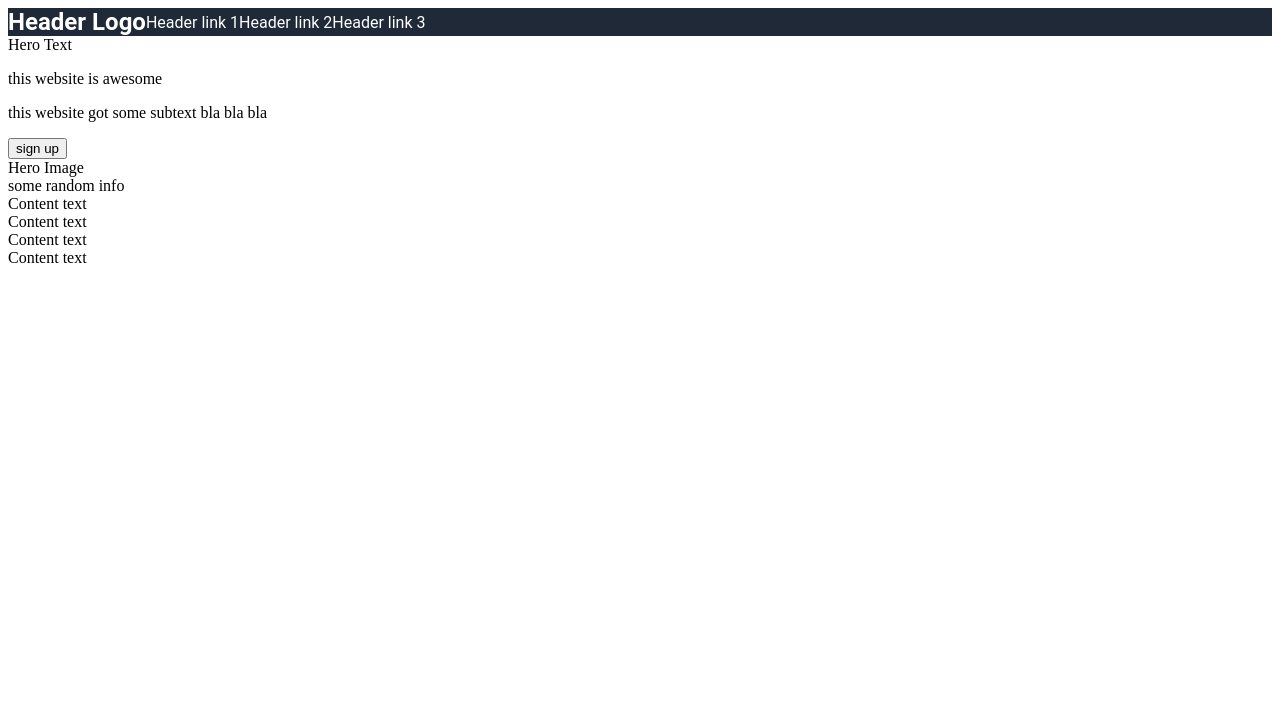
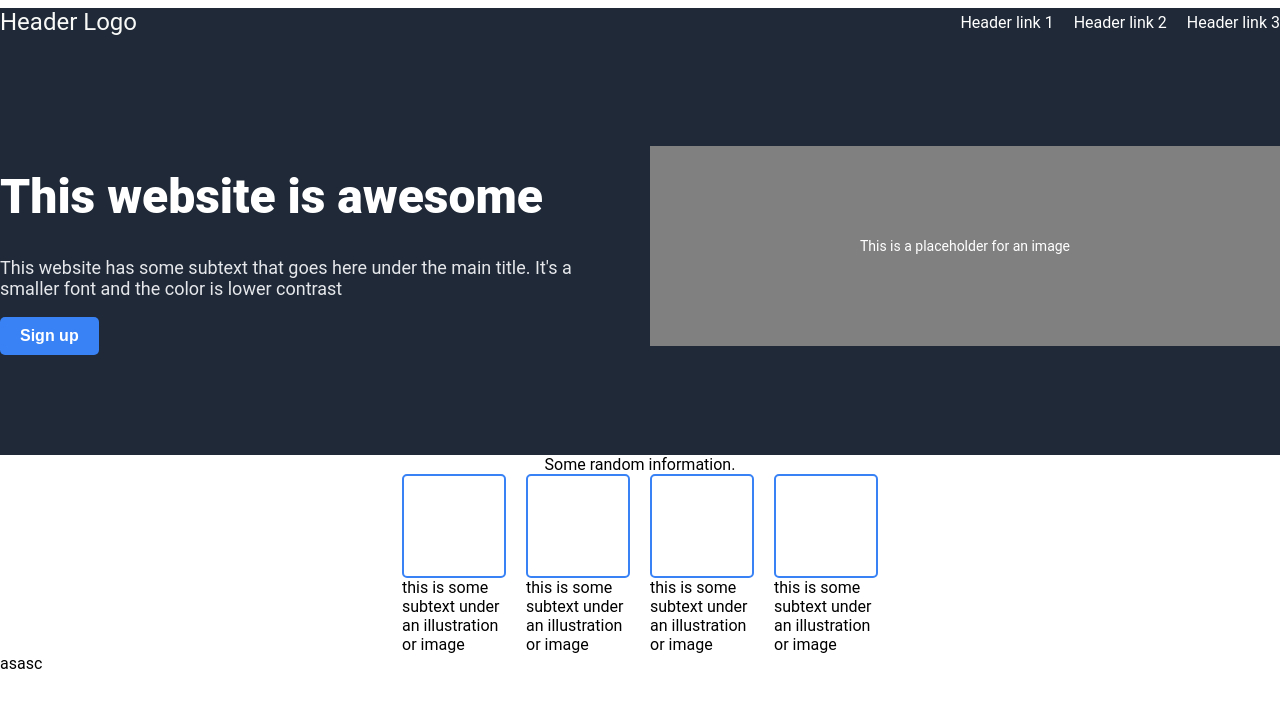
Before and after one commit to izzuddinyazidd/landing-apge, a plain HTML site: page index.html in a window 1280 px wide. Drawn offline with Linux system fonts and the light colour scheme.

Commit message:
added more css and html

```diff
--- a/index.html
+++ b/index.html
@@ -1,48 +1,64 @@
 <!DOCTYPE html>
 <html lang="en">
   <head>
-    <meta charset="UTF-8">
-    <meta name="viewport" content="width=device-width, initial-scale=1.0">
+    <meta charset="UTF-8" />
+    <meta name="viewport" content="width=device-width, initial-scale=1.0" />
     <title>Document</title>
-    <link rel="stylesheet" href="style.css">
+    <link rel="stylesheet" href="style.css" />
   </head>
   <body>
     <div class="header">
-        <div class="header logo">Header Logo</div>
+      <div class="header-logo">Header Logo</div>
+      <div class="header-links">
         <div class="header link1">Header link 1</div>
         <div class="header link2">Header link 2</div>
         <div class="header link3">Header link 3</div>
       </div>
+    </div>
     <div class="hero">
-        <div class="hero text">Hero Text</div>
-            <p>this website is awesome</p>
-            <p>this website got some subtext bla bla bla</p>
-            <button>sign up</button>
+      <div class="hero-left">
+        <h1 class="hero-text">This website is awesome</h1>
+        <p>
+          This website has some subtext that goes here under the main title.
+          It's a smaller font and the color is lower contrast
+        </p>
+        <button class="hero-button">Sign up</button>
       </div>
-        <div class="hero image">Hero Image</div>
-
+      <div class="hero-right">
+        <p>This is a placeholder for an image</p>
+      </div>
     </div>
     <div class="content">
-        <div>some random info</div>
+      <div>Some random information.</div>
       <div class="features-container">
         <div class="features">
           <div class="content-image"></div>
-                <div class="content text">Content text</div>
+          <div class="content-text">
+            this is some subtext under an illustration or image
+          </div>
         </div>
         <div class="features">
           <div class="content-image"></div>
-                <div class="content text">Content text</div>
+          <div class="content-text">
+            this is some subtext under an illustration or image
+          </div>
         </div>
         <div class="features">
-                <div class="content-image", ></div>
-                <div class="content text">Content text</div>
+          <div class="content-image" ,></div>
+          <div class="content-text">
+            this is some subtext under an illustration or image
+          </div>
         </div>
         <div class="features">
           <div class="content-image"></div>
-                <div class="content text">Content text</div>
+          <div class="content-text">
+            this is some subtext under an illustration or image
           </div>
         </div>
       </div>
-
+    </div>
+    <div class="to-do-list">
+      <div>asasc</div>
+    </div>
   </body>
 </html>
--- a/style.css
+++ b/style.css
@@ -1,13 +1,99 @@
-.header {
-    background-color: #1f2937;
-    color: white;
-    font-family: "Roboto";
-    display: flex;
-    align-items: center;
+body {
+  font-family: "Roboto";
+  margin-left: auto;
+  margin-right: auto;
 }
 
-.logo {
-    font-size: 24px;
-    color: white;
-    font-weight: bold;
+.header {
+  background-color: #1f2937;
+  color: white;
+  display: flex;
+  align-items: center;
+  flex-direction: row;
+  justify-content: space-between;
+  flex: 1;
 }
+
+.header-logo {
+  font-size: 24px;
+  color: #f9faf8;
+}
+
+.header-links {
+  display: flex;
+  gap: 20px;
+}
+
+/* HERO SECTION */
+.hero {
+  background-color: #1f2937;
+  color: white;
+  display: flex;
+  flex-direction: row;
+  align-items: center;
+  justify-content: center;
+  gap: 20px;
+  padding: 100px 0px;
+}
+
+.hero-left {
+  font-size: 18px;
+  color: #e5e7eb;
+  flex: 1;
+}
+
+.hero-text {
+  color: white;
+  font-size: 48px;
+  font-weight: 900;
+}
+
+.hero-button {
+  color: white;
+  background-color: #3882f6;
+  border: none;
+  padding: 10px 20px;
+  font-size: 16px;
+  border-radius: 5px;
+  font-weight: bold;
+  cursor: pointer;
+}
+
+.hero-right {
+  background-color: gray;
+  flex: 1;
+  font-size: 14px;
+  height: 200px;
+  display: flex;
+  align-items: center;
+  justify-content: center;
+}
+
+/* CONTENT SECTION */
+.content {
+  display: flex;
+  flex-flow: column;
+  align-items: center;
+}
+
+.features-container {
+  display: flex;
+  flex-flow: row;
+  gap: 20px;
+}
+
+.features {
+  display: flex;
+  flex-flow: column;
+  justify-content: center;
+}
+.content-image {
+  width: 100px;
+  height: 100px;
+  border: 2px solid #3882f6;
+  border-radius: 5px;
+}
+
+.content-text {
+  width: 100px;
+}
```
Also changed, not shown: images/landingpagefonts.png (added). Lines whose indentation alone changed are shown as unchanged.
